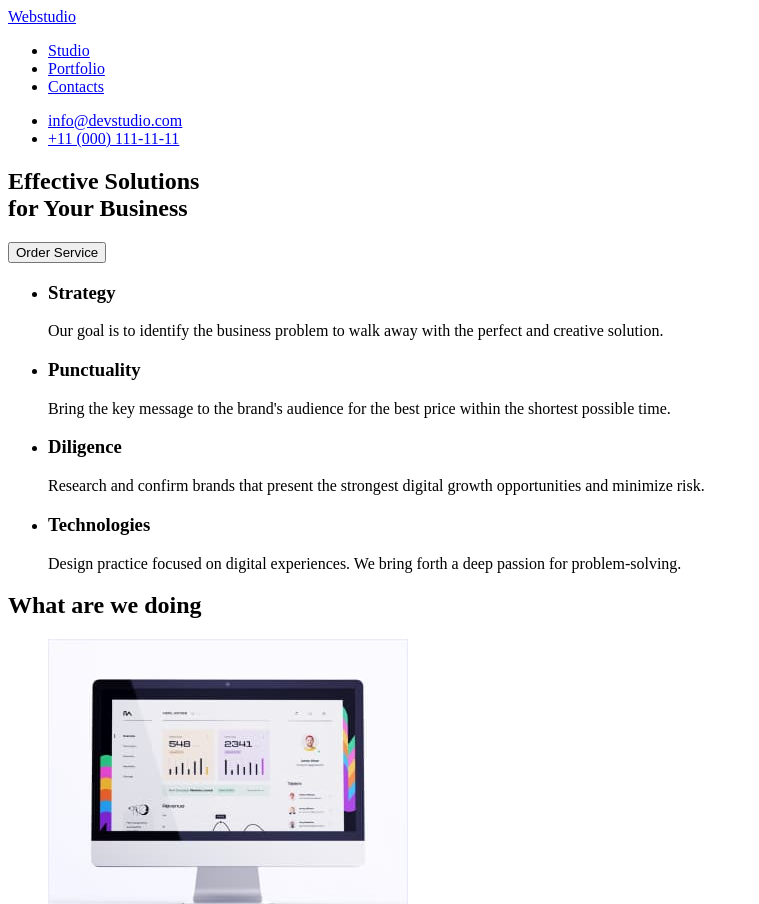
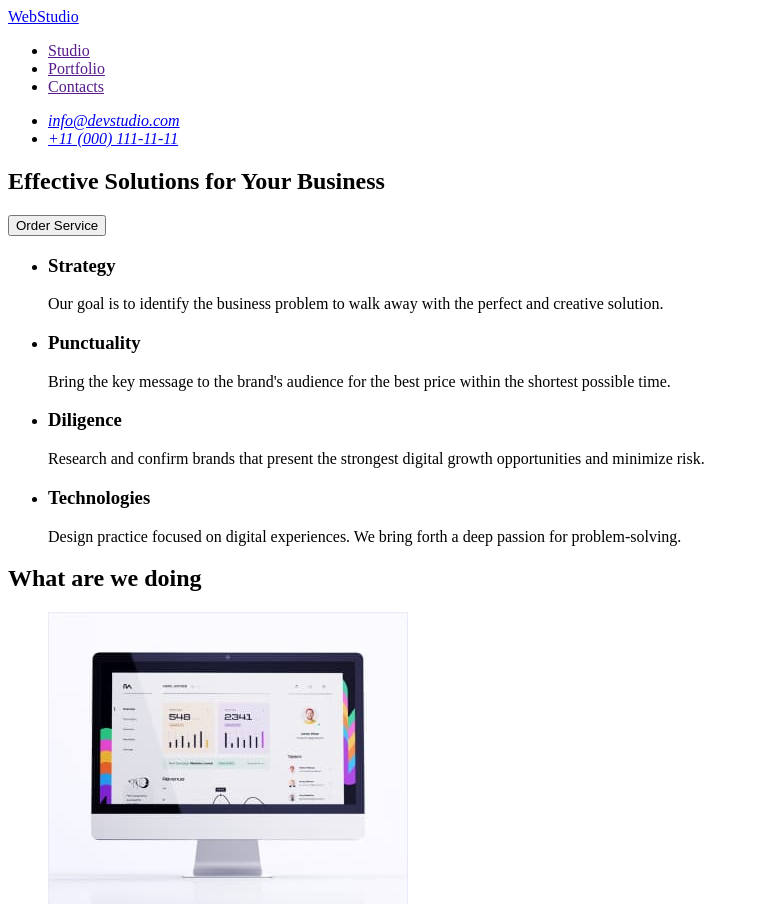
Before and after one commit to nastyaosetrova8/goit-markup-hw-01, a plain HTML site: page index.html in a window 1280 px wide. Shown: the top 904 px of the page, without its empty margins (0-759 px from the left). Drawn offline with Linux system fonts and the light colour scheme.

Commit message:
Update index.html

```diff
--- a/index.html
+++ b/index.html
@@ -9,22 +9,24 @@
   <body>
     <header>
       <nav>
-        <a href="./index.html">Web<span>studio</span></a>
+        <a href="./index.html">WebStudio</a>
         <ul>
-          <li><a href="./index.html">Studio</a></li>
-          <li><a href="#">Portfolio</a></li>
-          <li><a href="#">Contacts</a></li>
+          <li><a href="">Studio</a></li>
+          <li><a href="">Portfolio</a></li>
+          <li><a href="">Contacts</a></li>
         </ul>
       </nav>
-      <ul>
-        <li><a href="mailto:info@devstudio.com">info@devstudio.com</a></li>
-        <li><a href="tel:+110001111111">+11 (000) 111-11-11</a></li>
-      </ul>
+      <address>
+        <ul>
+          <li><a href="mailto:info@devstudio.com">info@devstudio.com</a></li>
+          <li><a href="tel:+110001111111">+11 (000) 111-11-11</a></li>
+        </ul>
+      </address>
     </header>
     <main>
       <!-- Hero -->
       <section>
-        <h1>Effective Solutions <br />for Your Business</h1>
+        <h1>Effective Solutions for Your Business</h1>
         <button type="button">Order Service</button>
       </section>
 
@@ -96,7 +98,7 @@
 
       <!-- Our team -->
       <section>
-        <h2>Our team</h2>
+        <h2>Our Team</h2>
         <ul>
           <li>
             <img
@@ -142,7 +144,7 @@
       </section>
     </main>
     <footer>
-      <a href="./index.html">Web<span>studio</span></a>
+      <a href="./index.html">WebStudio</a>
       <p>
         Increase the flow of customers and sales for your business with digital
         marketing & growth solutions.
```
